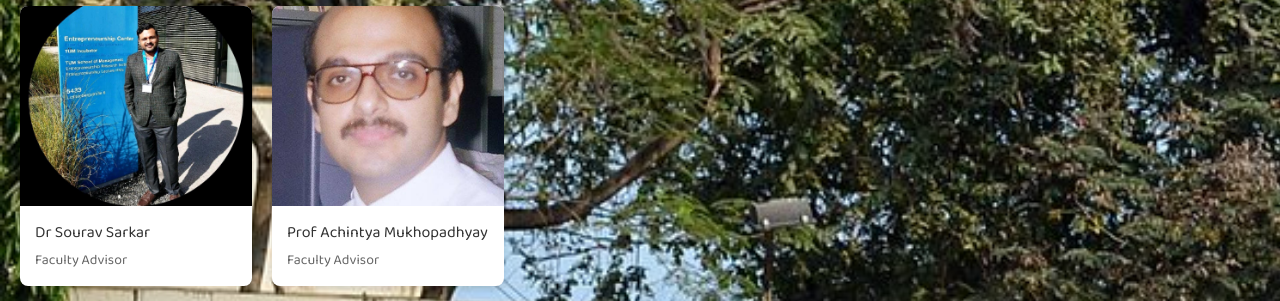
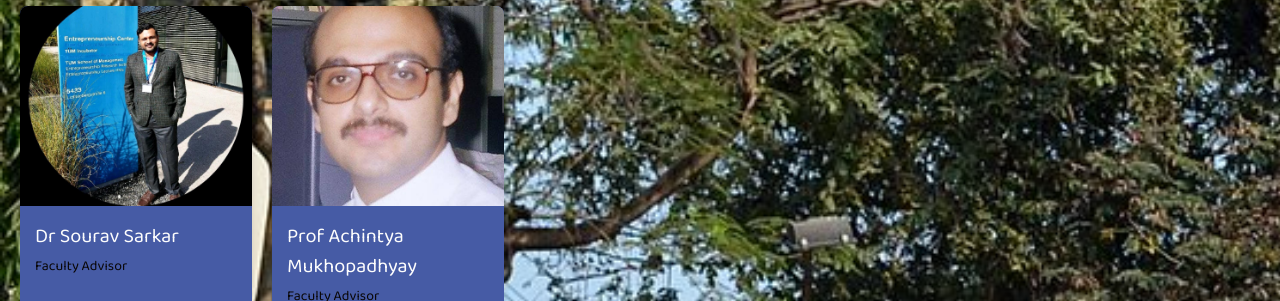
Before and after one commit to naby001/ishrae0.2, a plain HTML site: page ISHRAE/navbar/ourteam.html in a window 1280 px wide. Shown: the part 172-473 px from the top of the page. Drawn offline with nearby package versions, Linux system fonts and the light colour scheme; files whose address does not match are found by name.

Commit message:
card to blue

```diff
--- a/ISHRAE/navbar/ourteam.html
+++ b/ISHRAE/navbar/ourteam.html
@@ -48,7 +48,7 @@
         }
 
         .card {
-            background-color: white;
+            background-color:  #465ba5;
             border-radius: 8px;
             overflow: hidden;
             box-shadow: 0 4px 6px rgba(0, 0, 0, 0.1);
@@ -67,14 +67,14 @@
 
         .card-content h2 {
             margin: 0;
-            font-size: 16px;
-            color: #333;
+            font-size: 20px;
+            color: #fdfdfd;
         }
 
         .card-content p {
             margin: 5px 0 0;
             font-size: 14px;
-            color: #666;
+            color: #090606;
         }
 
         /* Add some padding to the body to ensure content is not hidden behind the navbar */
@@ -238,6 +238,7 @@
 
     <div class="container">
         <b>Faculty Advisor </b>
+
         <div id="staff-grid" class="grid">
             <div class="card">
                 <img src="../ev/sov.jpg" alt="Dr Sourav Sarkar">
@@ -256,22 +257,7 @@
                 </div>
             </div>
 
-            <!-- Trying to add web dev with faculty -->
 
-            <!-- <div class="card">
-                <img src="../ev/nabu.jpg" alt="Nabyendu Das">
-                <div class="card-content">
-                    <h2>Nabyendu Das</h2>
-
-                </div>
-            </div> -->
-            <!-- <div class="card">
-            <img src="../ev/asm.PNG" alt="Prof Achintya Mukhopadhyay">
-
-            <div class="card-content">
-                <h2>Asmita Bagchi</h2>
-            </div>
-        </div> -->
         </div>
 
         <b>Student Members</b>
```
